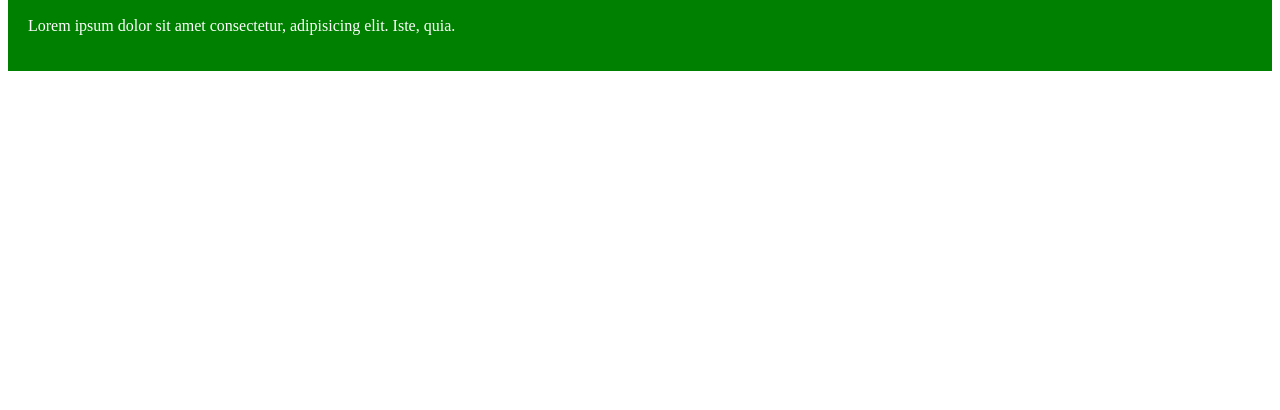
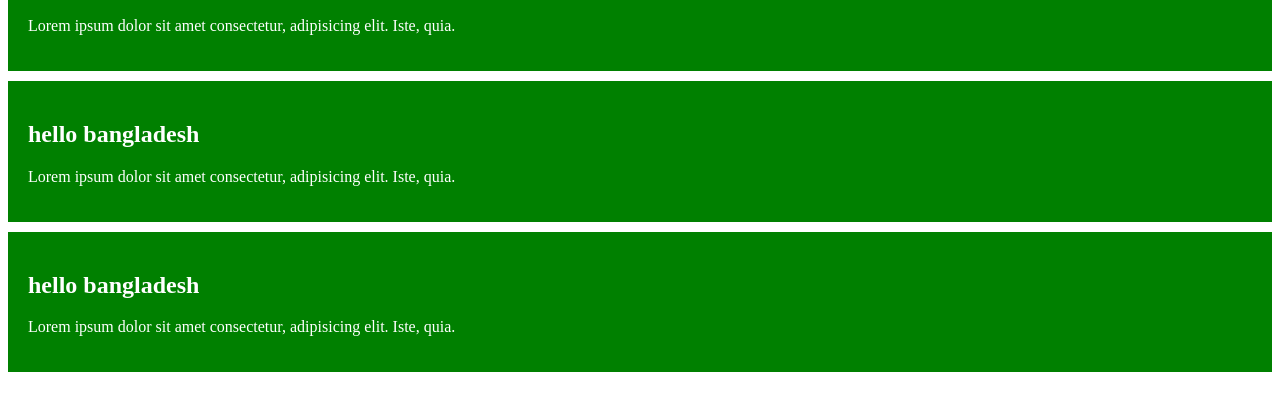
Before and after one commit to SafayetAhme/safayet-Ahmed, a plain HTML site: page index.html in a window 1280 px wide. Shown: the part 78-488 px from the top of the page. Drawn offline with Linux system fonts and the light colour scheme.

Commit message:
added the section and nice

```diff
--- a/index.html
+++ b/index.html
@@ -8,11 +8,20 @@
 </head>
 <body>
 
+    <div class="all">
 <div class="header">
     <h2>hello bangladesh</h2>
     <p>Lorem ipsum dolor sit amet consectetur, adipisicing elit. Iste, quia.</p>
 </div>
-
+<div class="section">
+    <h2>hello bangladesh</h2>
+    <p>Lorem ipsum dolor sit amet consectetur, adipisicing elit. Iste, quia.</p>
+</div>
+<div class="nice">
+    <h2>hello bangladesh</h2>
+    <p>Lorem ipsum dolor sit amet consectetur, adipisicing elit. Iste, quia.</p>
+</div>
+</div>
 
 </body>
 </html>
--- a/style.css
+++ b/style.css
@@ -2,4 +2,20 @@
     background-color: green;
     color: white;
     padding: 20px;
+    margin-bottom: 10px;
 }
+.section {
+    background-color: green;
+    color: white;
+    padding: 20px;
+    margin-bottom: 10px;
+}
+.nice {
+    background-color: green;
+    color: white;
+    padding: 20px;
+    margin-bottom: 10px;
+}
+.all {
+    margin-bottom: 10px;
+}
```
